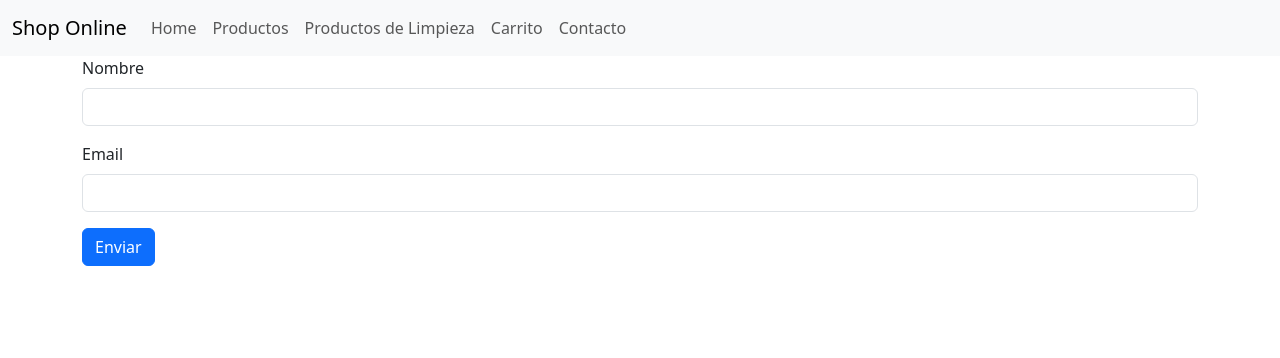
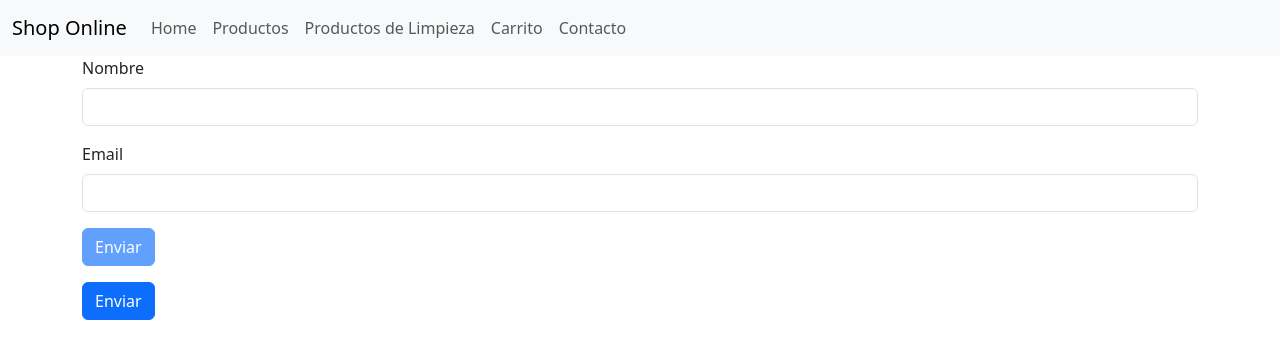
Before and after one commit to RFerreiraN/landing-mock-api, an Angular app: page /contacto in a window 1280 px wide. Shown: the top 358 px of the page. Built offline with nearby package versions, Linux system fonts and the light colour scheme.

Commit message:
disabled form

```diff
--- a/src/app/contacto/contacto.component.html
+++ b/src/app/contacto/contacto.component.html
@@ -1,5 +1,5 @@
 <div class="container">
-  <form #miFomrulario="ngForm" (ngSubmit)="enviar()">
+  <form #miFomrulario="ngForm" (ngSubmit)="enviar(miFomrulario)">
     <div class="mb-3">
       <label for="name" class="form-label">Nombre</label>
       <input type="text" class="form-control" id="name" [(ngModel)]="usuario.nombre" #nombre="ngModel" name="nombre" required>
@@ -14,6 +14,12 @@
           Este Campo es Obligatorio
       </div>
     </div>
+    <button type="submit" class="btn btn-primary" [disabled]="miFomrulario.invalid">Enviar</button>
+  </form>
+</div>
+
+<div class="container mt-3">
+  <form>
     <button type="submit" class="btn btn-primary">Enviar</button>
   </form>
 </div>
--- a/src/app/contacto/contacto.component.ts
+++ b/src/app/contacto/contacto.component.ts
@@ -11,9 +11,18 @@ export class ContactoComponent {
       nombre : '',
       email : ''
     }
-    constructor(){}
 
-    enviar(){
-      console.log(this.usuario)
+    resetForm(form: any){
+      form.resetForm()
     }
+
+    enviar(form : any){
+      if(form.valid){
+          console.log('Formulario válido: ', this.usuario)
+      }else{
+        console.log('Formulario inválido')
+      }
+      this.resetForm(form)
+    }
+
 }
```
